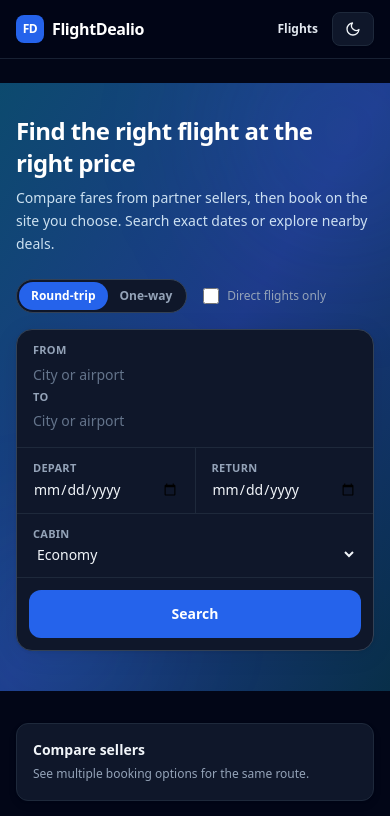
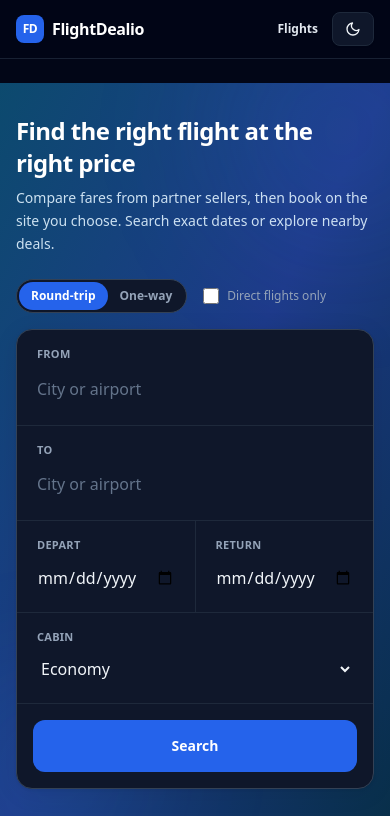
Before and after one commit to johnyi0x/flightdealio, a Next.js app: page / in a window 390 px wide. Shown: the top 816 px of the page. Built offline with nearby package versions, Linux system fonts and the light colour scheme.

Commit message:
Fix search field sizing on desktop and mobile spacing

```diff
--- a/app/page.tsx
+++ b/app/page.tsx
@@ -8,7 +8,7 @@ export default function HomePage() {
         <div className="pointer-events-none absolute -right-20 -top-20 h-64 w-64 rounded-full bg-brand-500/10 blur-3xl" />
         <div className="pointer-events-none absolute -bottom-10 -left-10 h-48 w-48 rounded-full bg-sky-400/10 blur-3xl" />
 
-        <div className="relative mx-auto max-w-3xl space-y-6">
+        <div className="relative mx-auto max-w-4xl space-y-6">
           <div className="space-y-2">
             <h1 className="text-2xl font-bold tracking-tight text-white sm:text-4xl">
               Find the right flight at the right price
--- a/components/AirportField.tsx
+++ b/components/AirportField.tsx
@@ -81,18 +81,21 @@ export function AirportField({
   }, [query, runSearch]);
 
   const updateDropdownPosition = useCallback(() => {
-    const el = inputRef.current;
-    if (!el) return;
-    const rect = el.getBoundingClientRect();
+    const wrap = wrapRef.current;
+    const input = inputRef.current;
+    if (!wrap || !input) return;
+    const wrapRect = wrap.getBoundingClientRect();
+    const inputRect = input.getBoundingClientRect();
+    const minW = compact ? 280 : 220;
     setDropdownStyle({
       position: "fixed",
-      top: rect.bottom + 4,
-      left: rect.left,
-      width: rect.width,
+      top: inputRect.bottom + 6,
+      left: wrapRect.left,
+      width: Math.max(wrapRect.width, minW),
       zIndex: 9999,
-      maxHeight: Math.min(280, window.innerHeight - rect.bottom - 16),
+      maxHeight: Math.min(320, window.innerHeight - inputRect.bottom - 20),
     });
-  }, []);
+  }, [compact]);
 
   useLayoutEffect(() => {
     if (!open) {
@@ -145,7 +148,7 @@ export function AirportField({
         <li key={`${idx}-${r.label}`} role="option">
           <button
             type="button"
-            className="w-full px-3 py-2.5 text-left hover:bg-slate-50 active:bg-slate-100 dark:hover:bg-slate-800 dark:active:bg-slate-700"
+            className="w-full px-4 py-3 text-left text-sm leading-snug hover:bg-slate-50 active:bg-slate-100 dark:hover:bg-slate-800 dark:active:bg-slate-700"
             onMouseDown={(e) => e.preventDefault()}
             onClick={() => pickPlace(r)}
           >
@@ -157,14 +160,14 @@ export function AirportField({
   );
 
   return (
-    <div ref={wrapRef} className="relative min-w-0 flex-1">
+    <div ref={wrapRef} className="relative min-w-0 flex-1 md:min-w-[10rem] lg:min-w-[12rem]">
       {!compact && (
         <span className="mb-1 block text-xs font-medium text-slate-600 dark:text-slate-400">
           {label}
         </span>
       )}
       {compact && (
-        <span className="mb-0.5 block text-[11px] font-semibold uppercase tracking-wide text-slate-500 dark:text-slate-400">
+        <span className="mb-1.5 block text-[11px] font-semibold uppercase tracking-wide text-slate-500 dark:text-slate-400">
           {label}
         </span>
       )}
@@ -185,7 +188,7 @@ export function AirportField({
         aria-autocomplete="list"
         className={
           compact
-            ? "w-full border-0 bg-transparent px-0 py-1 text-sm font-medium text-slate-900 outline-none placeholder:font-normal placeholder:text-slate-400 dark:text-slate-100 dark:placeholder:text-slate-500"
+            ? "w-full min-h-[2.25rem] border-0 bg-transparent px-0 py-2 text-base font-medium text-slate-900 outline-none placeholder:font-normal placeholder:text-slate-400 sm:text-sm dark:text-slate-100 dark:placeholder:text-slate-500"
             : "w-full rounded-xl border border-slate-200 bg-white px-3 py-2.5 text-sm text-slate-900 outline-none ring-brand-500/30 focus:border-brand-500 focus:ring-2 dark:border-slate-700 dark:bg-slate-900 dark:text-slate-100"
         }
       />
--- a/components/FlightSearchForm.tsx
+++ b/components/FlightSearchForm.tsx
@@ -227,11 +227,12 @@ export function FlightSearchForm() {
         </label>
       </div>
 
-      {/* Unified search bar — desktop horizontal, mobile stacked */}
+      {/* Unified search bar — stacked on mobile, horizontal on desktop */}
       <div className="overflow-visible rounded-2xl border border-slate-200 bg-white shadow-search dark:border-slate-700 dark:bg-slate-900">
-        {/* Row 1: airports */}
-        <div className="flex flex-col md:flex-row md:items-stretch">
-          <div className="flex min-w-0 flex-1 flex-col border-b border-slate-100 px-4 py-3 dark:border-slate-800 md:flex-row md:items-center md:gap-4 md:border-b-0 md:border-r md:py-4">
+        <div className="flex flex-col lg:flex-row lg:items-stretch">
+          {/* Airports — separate rows on mobile, side-by-side on desktop */}
+          <div className="flex min-w-0 flex-[2] flex-col lg:flex-row lg:border-r lg:border-slate-100 dark:lg:border-slate-800">
+            <div className="border-b border-slate-100 px-5 py-4 dark:border-slate-800 lg:flex-1 lg:border-b-0 lg:border-r lg:px-6 lg:py-5">
               <AirportField
                 name="origin"
                 label="From"
@@ -239,6 +240,8 @@ export function FlightSearchForm() {
                 variant="compact"
                 placeholder="City or airport"
               />
+            </div>
+            <div className="border-b border-slate-100 px-5 py-4 dark:border-slate-800 lg:flex-1 lg:border-b-0 lg:px-6 lg:py-5">
               <AirportField
                 name="destination"
                 label="To"
@@ -247,44 +250,45 @@ export function FlightSearchForm() {
                 placeholder="City or airport"
               />
             </div>
+          </div>
 
-          {/* Row 2 on mobile / right section on desktop: dates + cabin */}
-          <div className="flex flex-col sm:flex-row md:shrink-0">
-            <div className="flex flex-1 border-b border-slate-100 dark:border-slate-800 sm:border-b-0 sm:border-r">
-              <label className="flex flex-1 flex-col border-r border-slate-100 px-4 py-3 dark:border-slate-800 md:py-4">
-                <span className="mb-0.5 text-[11px] font-semibold uppercase tracking-wide text-slate-500 dark:text-slate-400">
+          {/* Dates + cabin */}
+          <div className="flex flex-col sm:flex-row lg:shrink-0">
+            <div className="flex border-b border-slate-100 dark:border-slate-800 sm:border-b-0 sm:border-r lg:min-w-[17rem]">
+              <label className="flex min-w-[8.5rem] flex-1 flex-col border-r border-slate-100 px-5 py-4 dark:border-slate-800 lg:px-5 lg:py-5">
+                <span className="mb-1.5 text-[11px] font-semibold uppercase tracking-wide text-slate-500 dark:text-slate-400">
                   Depart
                 </span>
                 <input
                   name="departureDate"
                   type="date"
                   required
-                  className="w-full border-0 bg-transparent p-0 text-sm font-medium text-slate-900 outline-none dark:text-slate-100"
+                  className="w-full min-h-[2.25rem] border-0 bg-transparent p-0 text-base font-medium text-slate-900 outline-none sm:text-sm dark:text-slate-100"
                 />
               </label>
               {trip === "round" && (
-                <label className="flex flex-1 flex-col px-4 py-3 md:py-4">
-                  <span className="mb-0.5 text-[11px] font-semibold uppercase tracking-wide text-slate-500 dark:text-slate-400">
+                <label className="flex min-w-[8.5rem] flex-1 flex-col px-5 py-4 lg:px-5 lg:py-5">
+                  <span className="mb-1.5 text-[11px] font-semibold uppercase tracking-wide text-slate-500 dark:text-slate-400">
                     Return
                   </span>
                   <input
                     name="returnDate"
                     type="date"
                     required
-                    className="w-full border-0 bg-transparent p-0 text-sm font-medium text-slate-900 outline-none dark:text-slate-100"
+                    className="w-full min-h-[2.25rem] border-0 bg-transparent p-0 text-base font-medium text-slate-900 outline-none sm:text-sm dark:text-slate-100"
                   />
                 </label>
               )}
             </div>
 
-            <label className="flex flex-col justify-center border-b border-slate-100 px-4 py-3 dark:border-slate-800 sm:w-36 sm:border-b-0 md:py-4">
-              <span className="mb-0.5 text-[11px] font-semibold uppercase tracking-wide text-slate-500 dark:text-slate-400">
+            <label className="flex flex-col justify-center border-b border-slate-100 px-5 py-4 dark:border-slate-800 sm:min-w-[8rem] sm:border-b-0 lg:px-5 lg:py-5">
+              <span className="mb-1.5 text-[11px] font-semibold uppercase tracking-wide text-slate-500 dark:text-slate-400">
                 Cabin
               </span>
               <select
                 name="cabinClass"
                 defaultValue="economy"
-                className="w-full cursor-pointer border-0 bg-transparent p-0 text-sm font-medium text-slate-900 outline-none dark:text-slate-100"
+                className="w-full min-h-[2.25rem] cursor-pointer border-0 bg-transparent p-0 text-base font-medium text-slate-900 outline-none sm:text-sm dark:text-slate-100"
               >
                 <option value="economy">Economy</option>
                 <option value="premium_economy">Premium economy</option>
@@ -295,11 +299,11 @@ export function FlightSearchForm() {
           </div>
 
           {/* Search button */}
-          <div className="flex items-stretch p-3 md:p-2">
+          <div className="flex items-stretch p-4 lg:p-3 lg:pl-2">
             <button
               type="submit"
               disabled={busy}
-              className="flex w-full items-center justify-center rounded-xl bg-brand-600 px-6 py-3.5 text-sm font-bold text-white transition hover:bg-brand-700 active:bg-brand-800 disabled:opacity-60 md:w-auto md:min-w-[120px] md:self-center md:rounded-xl md:py-4"
+              className="flex w-full items-center justify-center rounded-xl bg-brand-600 px-8 py-4 text-sm font-bold text-white transition hover:bg-brand-700 active:bg-brand-800 disabled:opacity-60 lg:min-w-[7.5rem] lg:self-center lg:py-5"
             >
               {busy ? (
                 <span className="inline-flex items-center gap-2">
```
Lines whose indentation alone changed are shown as unchanged.
